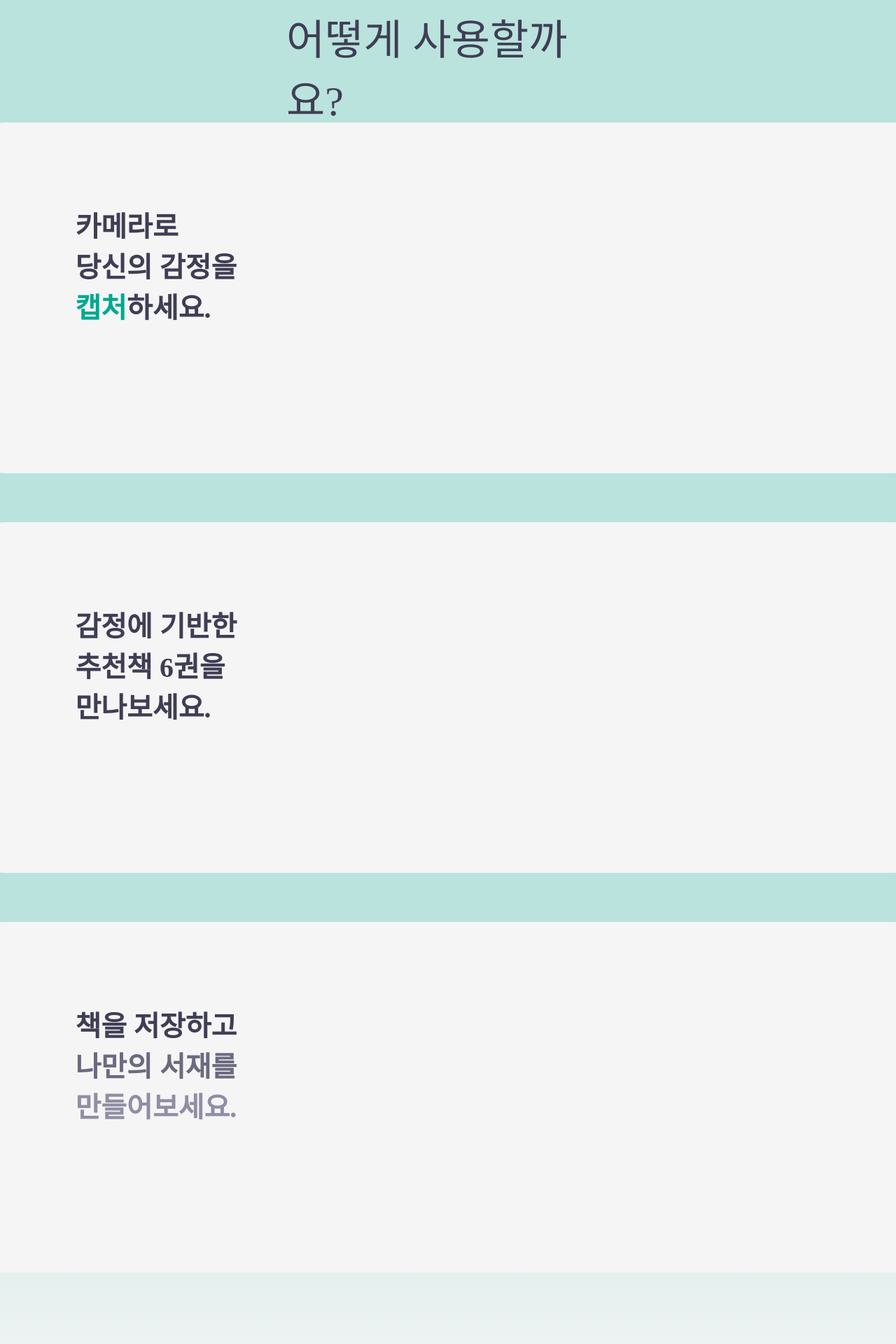
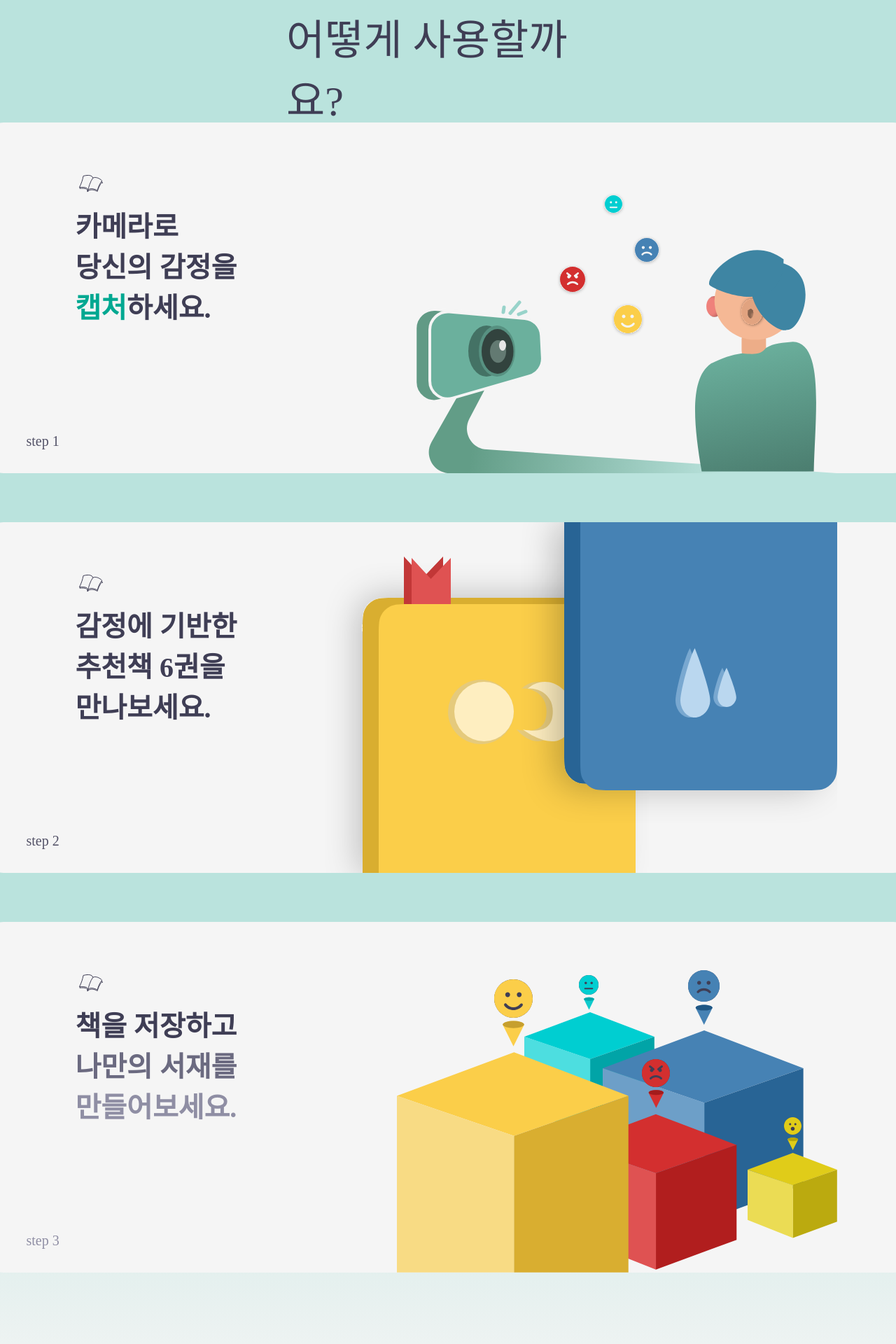
Before and after one commit to daniel4510/FeeLSNAP, a Flask app: template templates/index.html in a window 1280 px wide. Shown: the part 2442-4362 px from the top of the page at 70% size. Run offline with Flask 3, Linux system fonts and the light colour scheme; the template is opened without the code that fills it, so the values that code supplies are empty; some web fonts are replaced.

Commit message:
디자인 수정

```diff
--- a/static/css/main.css
+++ b/static/css/main.css
@@ -294,6 +294,33 @@ nav img {
     left: 133px;
 }
 
+.box-icon {
+    position: absolute;
+    top: 70px;
+    left: 137px;
+}
+
+.box-img {
+    position: absolute;
+    bottom: 0;
+    right: 110px;
+}
+
+.first-box p,
+.second-box p,
+.third-box p {
+    font-family: 'Pretendard-Bold';
+    font-size: 20px;
+    color: #535267;
+    position: absolute;
+    bottom: 34px;
+    left: 63px;
+}
+
+.third-box p {
+    color: #8F8EA4;
+}
+
 .first-box h1>span {
     font-family: 'Pretendard-Bold';
     color: #00A891;
@@ -311,7 +338,7 @@ nav img {
     display: flex;
     flex-direction: column;
     align-items: center;
-    height: 100vh;
+    height: 1000px;
     background-color: #F5F5F5;
 }
 
--- a/static/js/bookshelf.js
+++ b/static/js/bookshelf.js
@@ -182,9 +182,10 @@ document.querySelectorAll('.save-button').forEach(button => {
 });
 
 
-function moveToLobby(){
+function moveToLobby() {
   window.location.href = "/";
 }
-function moveToHouse(){
+function moveToHouse() {
   window.location.href = "/bookhouse";
 }
+document.body.style.overflow = "hidden";
--- a/templates/index.html
+++ b/templates/index.html
@@ -60,19 +60,25 @@
     <section class="stepbystep">
       <div class="step-title">어떻게 사용할까요?</div>
       <div class="first-box">
+        <img class="box-icon" src="{{ url_for('static', filename='img/box-book.svg') }}" alt="" />
         <h1>카메라로<br />당신의 감정을<br /><span>캡처</span>하세요.</h1>
-        <img src="#" alt="" />
+        <img class="box-img" src="{{ url_for('static', filename='img/box1.svg') }}" alt="" />
+        <p>step 1</p>
       </div>
       <div class="second-box">
+        <img class="box-icon" src="{{ url_for('static', filename='img/box-book.svg') }}" alt="" />
         <h1>감정에 기반한<br />추천책 6권을<br />만나보세요.</h1>
-        <img src="#" alt="" />
+        <img class="box-img" src="{{ url_for('static', filename='img/box2.svg') }}" alt="" />
+        <p>step 2</p>
       </div>
       <div class="third-box">
+        <img class="box-icon" src="{{ url_for('static', filename='img/box-book.svg') }}" alt="" />
         <h1>
           책을 저장하고<br /><span class="third-text1">나만의 서재를</span
           ><br /><span class="third-text2">만들어보세요.</span>
         </h1>
-        <img src="#" alt="" />
+        <img class="box-img" src="{{ url_for('static', filename='img/box3.svg') }}" alt="" />
+        <p>step 3</p>
       </div>
     </section>
     <section class="emotions">
```
Also changed, not shown: static/css/bookshelf.css (+20 -11 lines), static/img/box-book.svg (added), static/img/box1.svg (added), static/img/box2.svg (added), static/img/box3.svg (added).
